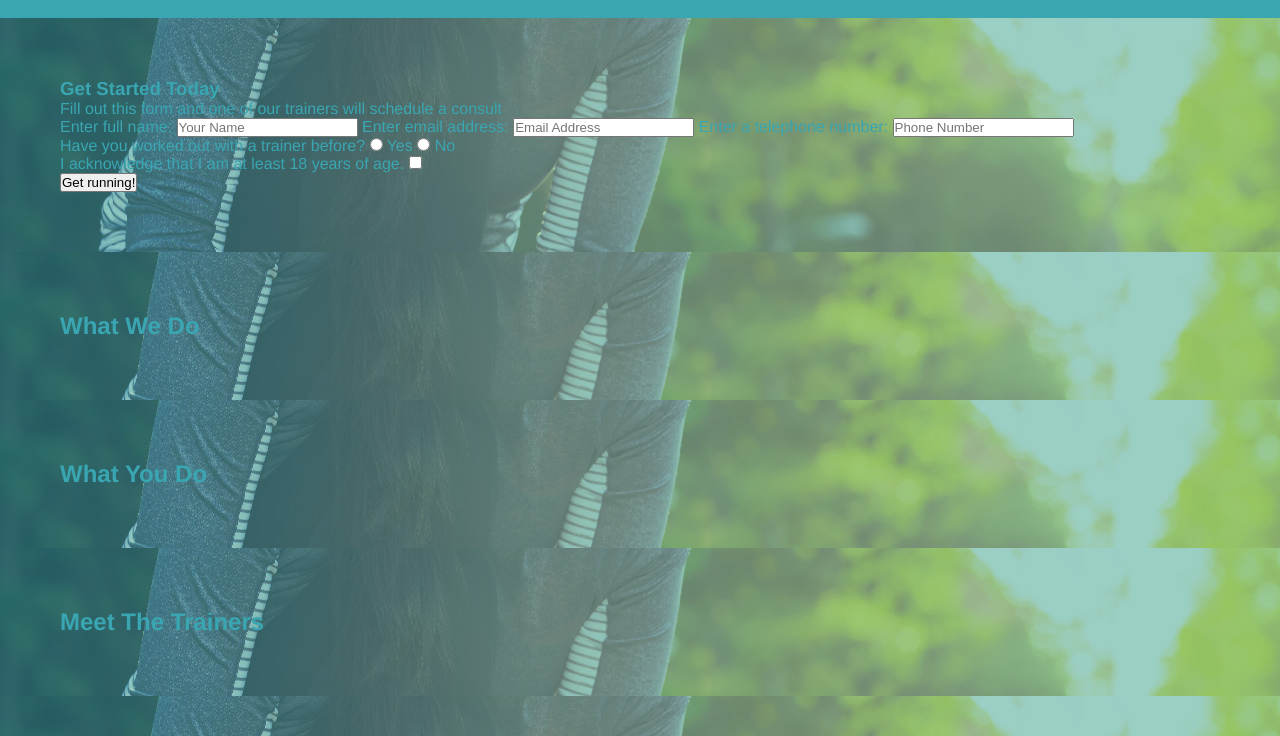
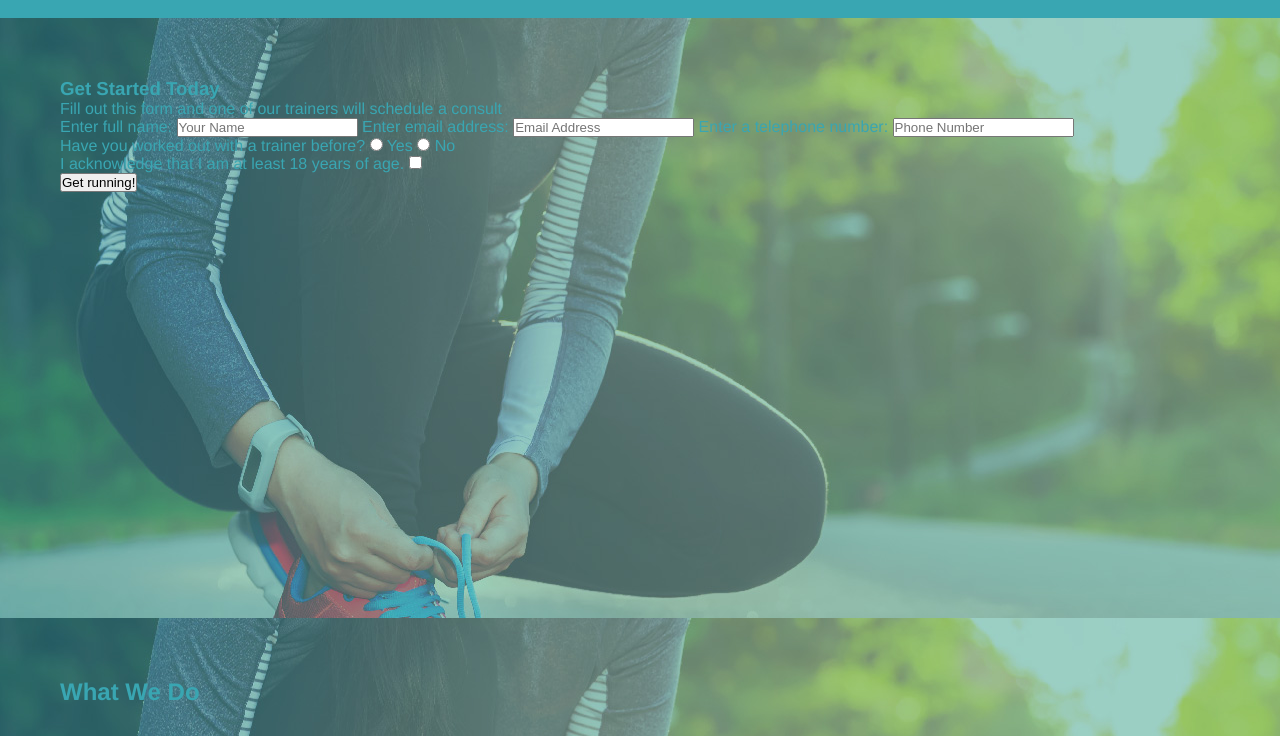
Before and after one commit to Romeo-Wizard/run-buddy, a plain HTML site: page index.html in a window 1280 px wide. Shown: the part 64-800 px from the top of the page. Drawn offline with Linux system fonts and the light colour scheme.

Commit message:
added hero style

```diff
--- a/assets/css/style.css
+++ b/assets/css/style.css
@@ -69,3 +69,9 @@ section {
     padding: 60px;
     background-image: url("../images/hero-bg.jpg");
 }
+
+/* Hero Style Start */
+.hero {background-image: url("../images/hero-bg.jpg");
+height: 600px;
+}
+/* Hero Style End */
--- a/index.html
+++ b/index.html
@@ -34,7 +34,7 @@
 </header>
 
 <!-- hero/jumbotron -->
-<section>
+<section class="hero">
     <div>
         <h3>Get Started Today</h3>
         <p>Fill out this form and one of our trainers will schedule a consult</p>
```
